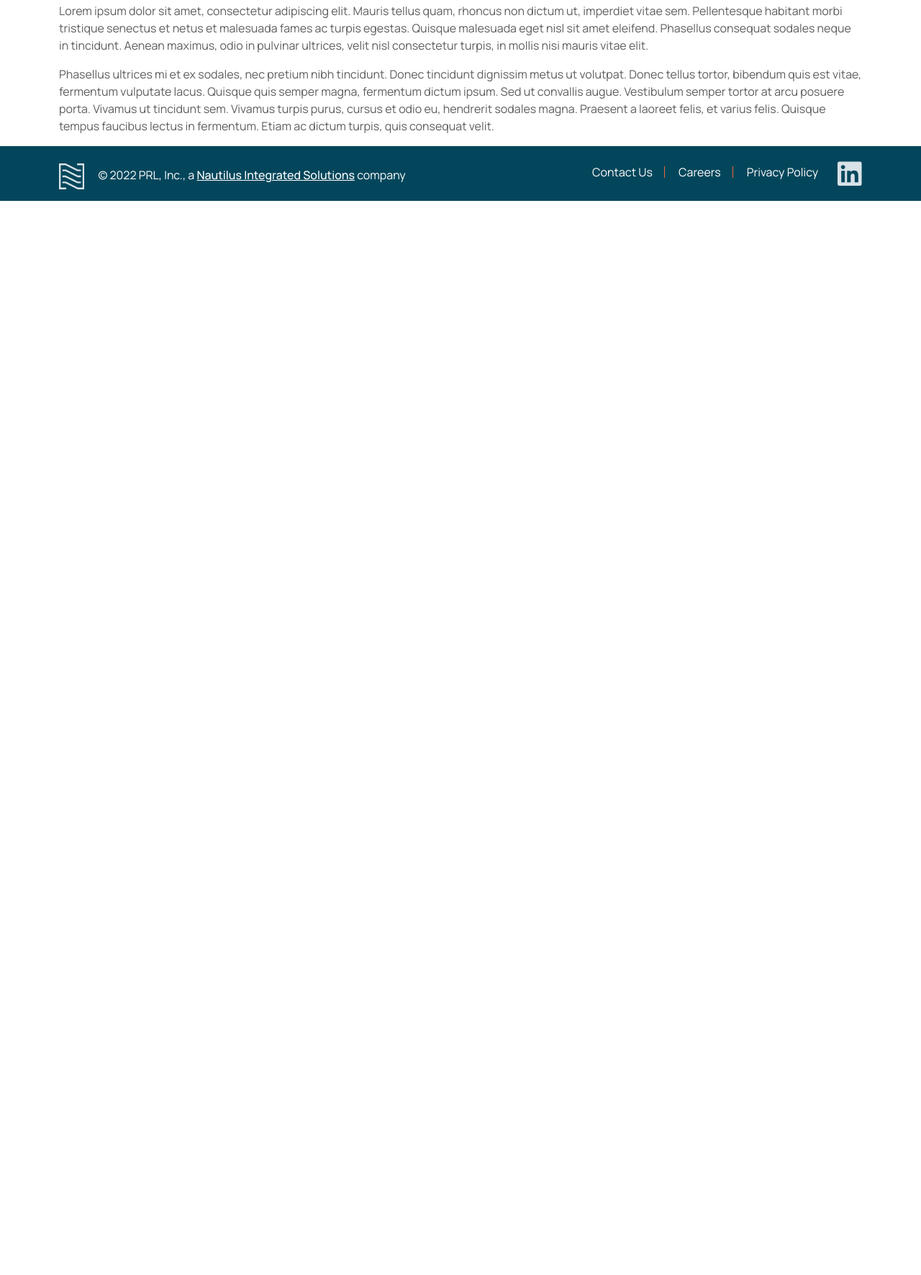
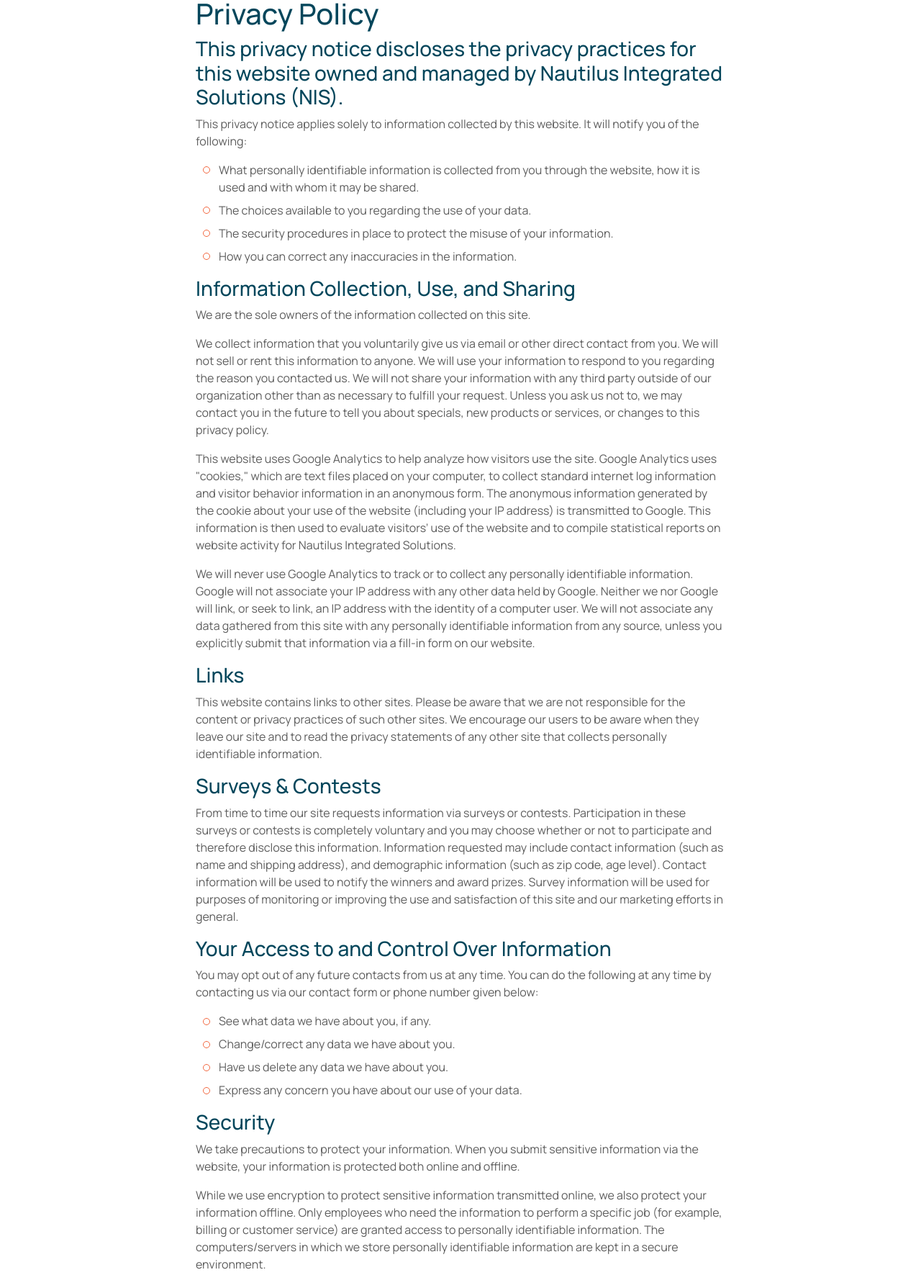
Before and after one commit to opuscule/nis, an Eleventy site: page src/privacy-policy.njk in a window 1280 px wide. Shown: the part 453-2224 px from the top of the page at 72% size. Before the commit the page ends 800 px from the top, so only its background shows below. Built offline with nearby package versions, Linux system fonts and the light colour scheme; Eleventy itself is replaced by a stand-in of ours; files that its build step writes are made by us from their sources.

Commit message:
Privacy Policy

```diff
--- a/src/privacy-policy.njk
+++ b/src/privacy-policy.njk
@@ -2,15 +2,44 @@
 titleTag: Privacy Policy - PRL Industries
 pageName: Privacy Policy
 description: Privacy Policy - PRL, Inc.
+pageClass: privacyCap
 layout: 'base.njk'
 ---
 
-<div class="container">
+<div class="container my-5">
 <div class="row">
-  <div class="col">
-  <h1>{{ pageName }}</h1>
-  <p>Lorem ipsum dolor sit amet, consectetur adipiscing elit. Mauris tellus quam, rhoncus non dictum ut, imperdiet vitae sem. Pellentesque habitant morbi tristique senectus et netus et malesuada fames ac turpis egestas. Quisque malesuada eget nisl sit amet eleifend. Phasellus consequat sodales neque in tincidunt. Aenean maximus, odio in pulvinar ultrices, velit nisl consectetur turpis, in mollis nisi mauris vitae elit.</p>
-  <p>Phasellus ultrices mi et ex sodales, nec pretium nibh tincidunt. Donec tincidunt dignissim metus ut volutpat. Donec tellus tortor, bibendum quis est vitae, fermentum vulputate lacus. Quisque quis semper magna, fermentum dictum ipsum. Sed ut convallis augue. Vestibulum semper tortor at arcu posuere porta. Vivamus ut tincidunt sem. Vivamus turpis purus, cursus et odio eu, hendrerit sodales magna. Praesent a laoreet felis, et varius felis. Quisque tempus faucibus lectus in fermentum. Etiam ac dictum turpis, quis consequat velit.</p>
+  <div class="col-md-8 offset-md-2">
+    <h1>{{ pageName }}</h1>
+    <h3>This privacy notice discloses the privacy practices for this website owned and managed by Nautilus Integrated Solutions (NIS).</h3>
+    <p>This privacy notice applies solely to information collected by this website. It will notify you of the following:</p>
+    <ul>
+      <li>What personally identifiable information is collected from you through the website, how it is used and with whom it may be shared.</li>
+      <li>The choices available to you regarding the use of your data.</li>
+      <li>The security procedures in place to protect the misuse of your information.</li>
+      <li>How you can correct any inaccuracies in the information.</li>
+    </ul>
+    <h3>Information Collection, Use, and Sharing</h3>
+    <p>We are the sole owners of the information collected on this site.</p>
+    <p>We collect information that you voluntarily give us via email or other direct contact from you. We will not sell or rent this information to anyone. We will use your information to respond to you regarding the reason you contacted us. We will not share your information with any third party outside of our organization other than as necessary to fulfill your request. Unless you ask us not to, we may contact you in the future to tell you about specials, new products or services, or changes to this privacy policy.</p>
+    <p>This website uses Google Analytics to help analyze how visitors use the site. Google Analytics uses "cookies," which are text files placed on your computer, to collect standard internet log information and visitor behavior information in an anonymous form. The anonymous information generated by the cookie about your use of the website (including your IP address) is transmitted to Google. This information is then used to evaluate visitors’ use of the website and to compile statistical reports on website activity for Nautilus Integrated Solutions.</p>
+    <p>We will never use Google Analytics to track or to collect any personally identifiable information. Google will not associate your IP address with any other data held by Google. Neither we nor Google will link, or seek to link, an IP address with the identity of a computer user. We will not associate any data gathered from this site with any personally identifiable information from any source, unless you explicitly submit that information via a fill-in form on our website.</p>
+    <h3>Links</h3>
+    <p>This website contains links to other sites. Please be aware that we are not responsible for the content or privacy practices of such other sites. We encourage our users to be aware when they leave our site and to read the privacy statements of any other site that collects personally identifiable information.</p>
+    <h3>Surveys &amp; Contests</h3>
+    <p>From time to time our site requests information via surveys or contests. Participation in these surveys or contests is completely voluntary and you may choose whether or not to participate and therefore disclose this information. Information requested may include contact information (such as name and shipping address), and demographic information (such as zip code, age level). Contact information will be used to notify the winners and award prizes. Survey information will be used for purposes of monitoring or improving the use and satisfaction of this site and our marketing efforts in general.</p>
+    <h3>Your Access to and Control Over Information</h3>
+    <p>You may opt out of any future contacts from us at any time. You can do the following at any time by contacting us via our contact form or phone number given below:</p>
+    <ul>
+      <li>See what data we have about you, if any.</li>
+      <li>Change/correct any data we have about you.</li>
+      <li>Have us delete any data we have about you.</li>
+      <li>Express any concern you have about our use of your data.</li>
+    </ul>
+    <h3>Security</h3>
+    <p>We take precautions to protect your information. When you submit sensitive information via the website, your information is protected both online and offline.</p>
+    <p>While we use encryption to protect sensitive information transmitted online, we also protect your information offline. Only employees who need the information to perform a specific job (for example, billing or customer service) are granted access to personally identifiable information. The computers/servers in which we store personally identifiable information are kept in a secure environment.</p>
+    <p>Some of our business partners may use cookies on our site (for example, advertisers). However, we have no access to or control over these cookies.</p>
+    <p>If you feel that we are not abiding by this privacy policy, you should contact us immediately via telephone at 860.423.4575.</p>
   </div>
 </div>
 </div>
--- a/src/styles/styles.css
+++ b/src/styles/styles.css
@@ -209,6 +209,10 @@
 .afApplication h1 { font-size: 1.875em; color: #FFF; }
 .afApplication p { color: #FFF; }
 
+/* === PRIVACY POLICY === */
+.no-webp .privacyCap { background-image: url("/images/privacy-banner.jpeg"); }
+.webp .privacyCap { background-image: url("/images/privacy-banner.webp"); }
+
 /* === FOOTER === */
 footer#footer { background-color: var(--darkTeal); }
 .footerNISicon { fill:#d8e2e7; width: 2.2em; }
```
